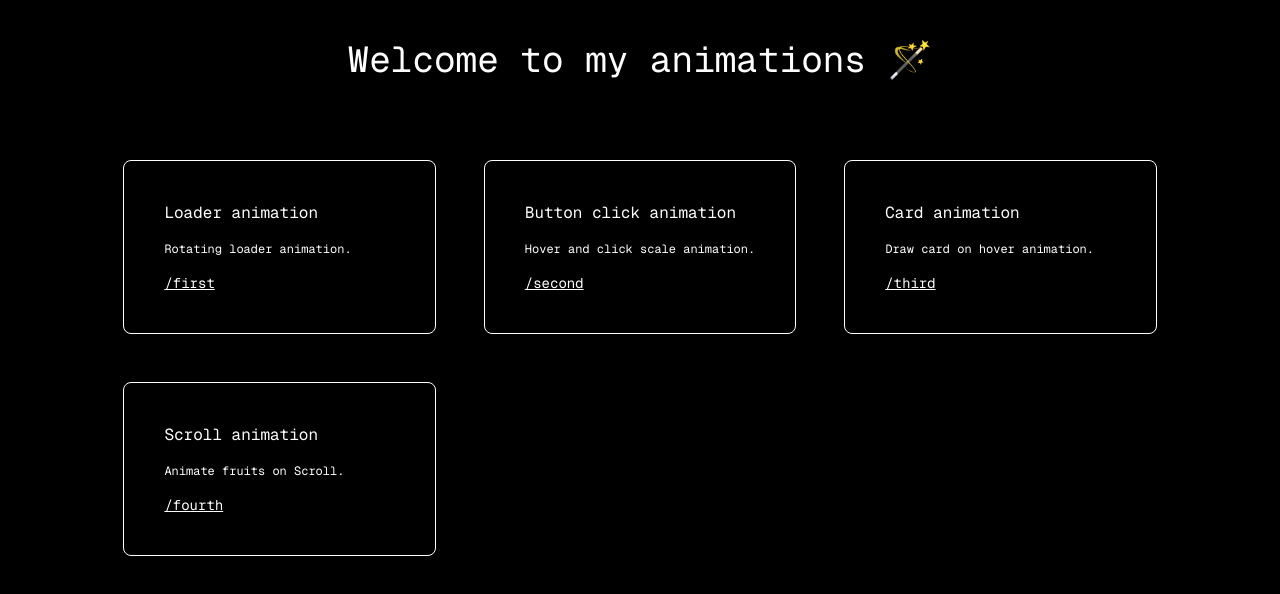
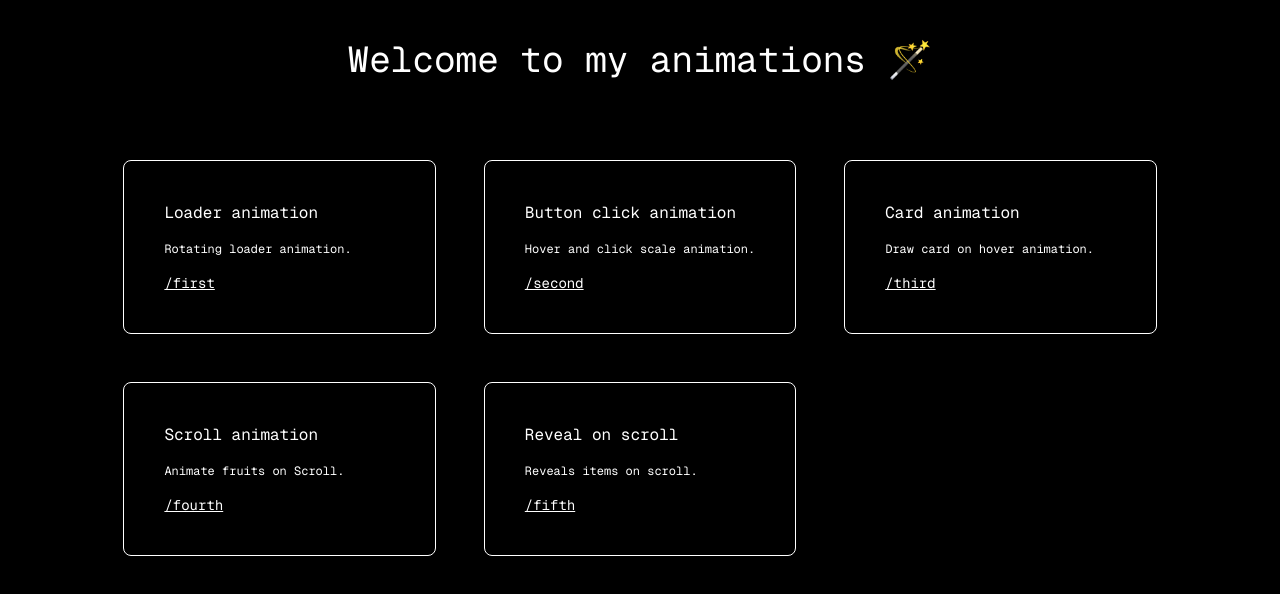
Before and after one commit to NIXBLACK11/animations, a Next.js app: page / in a window 1280 px wide. Shown: the top 594 px of the page. Built offline with nearby package versions, Linux system fonts and the light colour scheme.

Commit message:
scroll reveal

```diff
--- a/app/page.tsx
+++ b/app/page.tsx
@@ -21,6 +21,11 @@ export default function Home() {
 			Name: "Scroll animation",
 			Description: "Animate fruits on Scroll.",
 			Link: "/fourth"
+		},
+		{
+			Name: "Reveal on scroll",
+			Description: "Reveals items on scroll.",
+			Link: "/fifth"
 		}
 	];
 	return (
```
